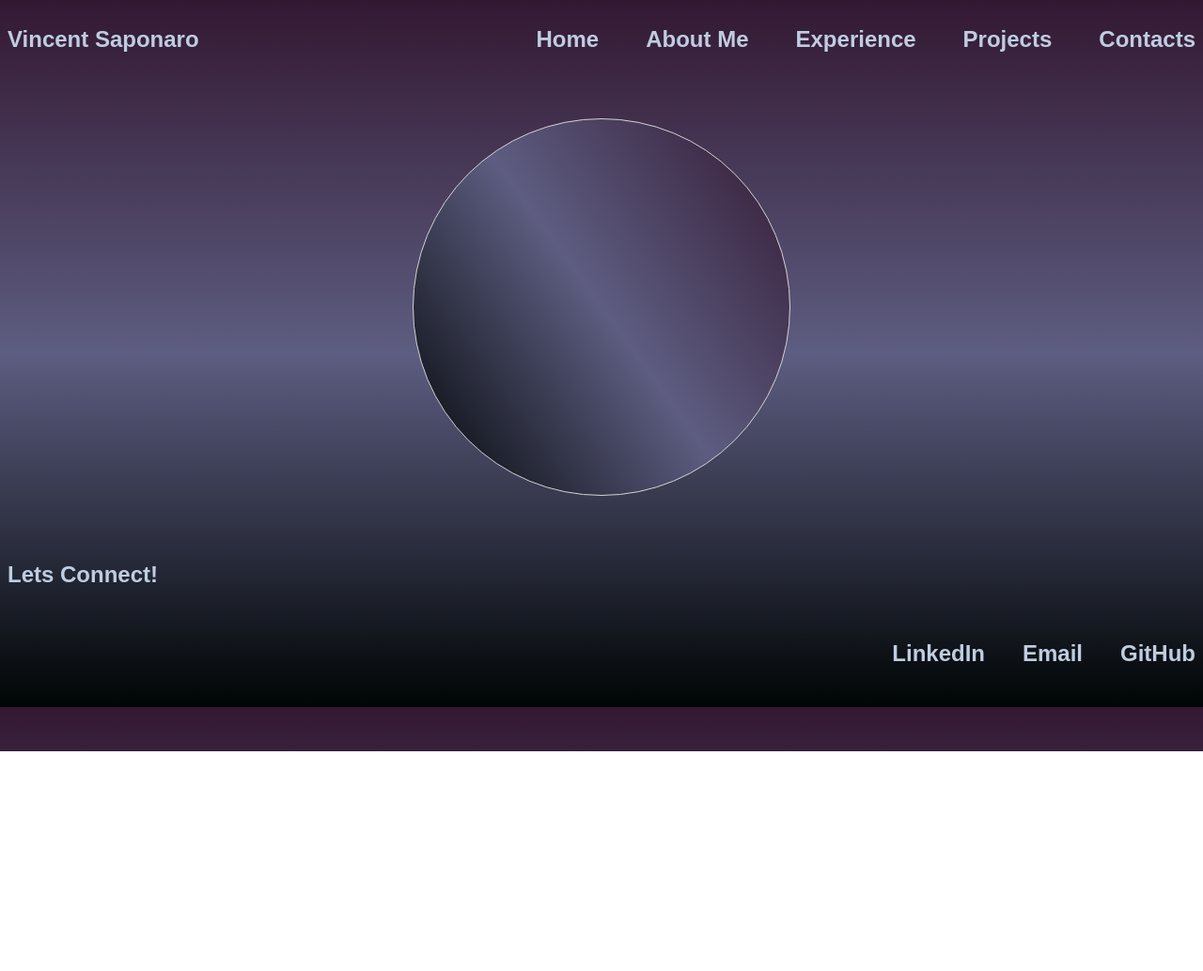
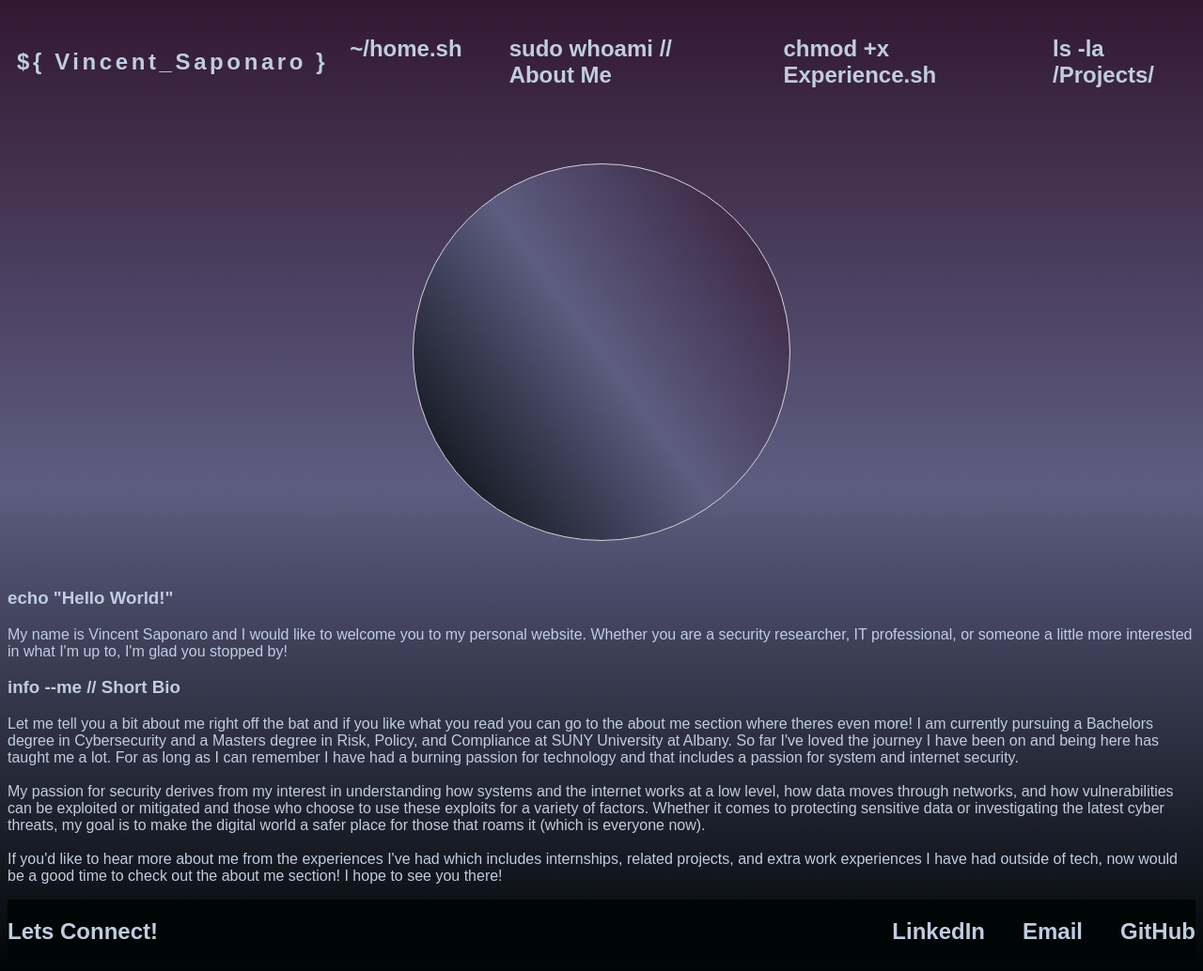
Before and after one commit to Jasawyn/Website, a plain HTML site: page Personal Website/home.html in a window 1280 px wide. Shown: the whole page at 94% size. Before the commit the page ends 800 px from the top, so only its background shows below. Drawn offline with Linux system fonts and the light colour scheme.

Commit message:
Add files via upload

```diff
--- a/Personal Website/home.html
+++ b/Personal Website/home.html
@@ -2,29 +2,65 @@
 <html lang="en">
 <head>
     <meta charset="UTF-8"/>
-    <title>Home</title>
-    <link rel="stylesheet" href="stylesheet.css">
-    <script type="script" src="script.js"></script>
+        <title>Home</title>
+             <link rel="stylesheet" href="stylesheet.css">
+        <script type="script" src="script.js"></script>
 </head>
 <body>
-    <div class="header">
-        <h2 class="left">Vincent Saponaro</h2>
+    <nav class="navigate">
+        <div class="donttouch">
+            <h2 class="typing">${ Vincent_Saponaro }</h2>
+        </div>
         <div class="sections">
-            <h2>Home</h2>
-            <h2>About Me</h2>
-            <h2>Experience</h2>
-            <h2>Projects</h2>
-            <h2>Contacts</h2>
+            <a href="home.html"><h2>~/home.sh</h2></a>
+            <a href="about.html"><h2>sudo whoami // About Me</h2></a>
+            <a href="experience.html"><h2>chmod +x Experience.sh</h2></a>
+            <a href="projects.html"><h2>ls -la /Projects/</h2></a>
         </div>
-    </div>
+    </nav>
     <div class="circle"></div>
 
-    <footer>
+    <main>
+    <section>
+        <h3 class="typesec1">echo "Hello World!"</h3>
+        <p>
+        My name is Vincent Saponaro and I would like to welcome you to
+        my personal website. Whether you are a security researcher, IT
+        professional, or someone a little more interested in what I'm up
+        to, I'm glad you stopped by!
+        </p>
+    </section>
+
+    <section>
+        <h3 class="typesec2">info --me // Short Bio</h3>
+        <p>
+        Let me tell you a bit about me right off the bat and if you like
+         what you read you can go to the about me section where theres even more!
+         I am currently pursuing a Bachelors degree in Cybersecurity and a Masters
+         degree in Risk, Policy, and Compliance at SUNY University at Albany. So far
+         I've loved the journey I have been on and being here has taught me a lot. For
+         as long as I can remember I have had a burning passion for technology and that
+         includes a passion for system and internet security.
+        <br></br>
+        My passion for security derives from my interest in understanding how systems and the internet
+         works at a low level, how data moves through networks, and how vulnerabilities can be exploited
+         or mitigated and those who choose to use these exploits for a variety of factors.
+         Whether it comes to protecting sensitive data or investigating the latest cyber threats,
+         my goal is to make the digital world a safer place for those that roams it (which is everyone now).
+        <br></br>
+         If you'd like to hear more about me from the experiences I've had which includes internships, related
+         projects, and extra work experiences I have had outside of tech, now would be a good time to check out the about me section!
+         I hope to see you there!
+        </p>
+    </section>
+    </main>
+
+    <footer class="footer">
         <aside class="left"><h2>Lets Connect!</h2></aside>
         <div class="connections">
-            <ul><h2>LinkedIn</h2></ul>
-            <ul><h2>Email</h2></ul>
-            <ul><h2>GitHub</h2></ul>
+           <a href="https://www.linkedin.com/in/vincent-saponaro-394a60252"><ul><h2>LinkedIn</h2></ul></a>
+            <a href="mailto: vsaponaro@albany.edu, vinnysap2k4@gmail.com"><ul><h2>Email</h2></ul></a>
+            <a href="https://github.com/Jasawyn"><ul><h2>GitHub</h2></ul></a>
         </div>
     </footer>
 </body>
--- a/Personal Website/stylesheet.css
+++ b/Personal Website/stylesheet.css
@@ -1,22 +1,76 @@
 *{
     font-family: sans-serif;
     color: #bfcde0 ;
+    text-decoration: none;
 }
 
 body{
     background-image: linear-gradient(#331832, #5d5d81, #000505);
 }
 
-.header{
+.typing{
+    overflow: hidden;
+    border-right: 0.15em solid #fff;
+    white-space: nowrap;
+    margin: 20px auto;
+    letter-spacing: 0.15em;
+    animation: typing 2.5s steps(21, end), blink-caret 1s step-end infinite;
+    flex-shrink: 0;
+    margin-right: 20px;
+  }
+
+  @keyframes typing {
+    from { width: 0 }
+    to { width: 100% }
+  }
+
+  @keyframes blink-caret {
+    from, to { border-color: transparent }
+    50% { border-color: white; }
+  }
+
+
+/*.typesec1 {
+    overflow: hidden;
+    border-right: 0.15em solid #fff;
+    white-space: nowrap;
+    margin: 20px auto;
+    letter-spacing: 0.15em;
+    animation: typing 3s steps(18, end), blink-caret 1s step-end infinite;
+     flex-shrink: 0;
+    margin-right: 20px;
+
+
+.typesec2 {
+    overflow: hidden;
+    border-right: 0.15em solid #fff;
+    white-space: nowrap;
+    margin: 20px auto;
+    letter-spacing: 0.15em;
+    animation: typing 3.5s steps(22, end), blink-caret 1s step-end infinite;
+    flex-shrink: 0;
+    margin-right: 20px;
+} */
+
+
+
+.donttouch{
+    display: flex;
+    justify-content: left;
+}
+
+.navigate{
     display: flex;
     justify-content: space-between;
     align-items: center;
+    padding: 10px;
+    width: 100;
 }
 
 
 .sections{
    display: flex;
-   justify-content: right;
+   justify-content: flex-end;
    gap: 50px;
 }
 
@@ -35,7 +89,16 @@ body{
     justify-content: right;
 }
 
+
+
 .left{
     display: flex;
     justify-content: left;
 }
+
+.footer{
+    display: flex;
+    justify-content: space-between;
+    align-items: center;
+    background-color: #000505;
+}
```
Also changed, not shown: Personal Website/about.html (added, +51 -0 lines), Personal Website/experience.html (added, +67 -0 lines), Personal Website/projects.html (added, +39 -0 lines).
